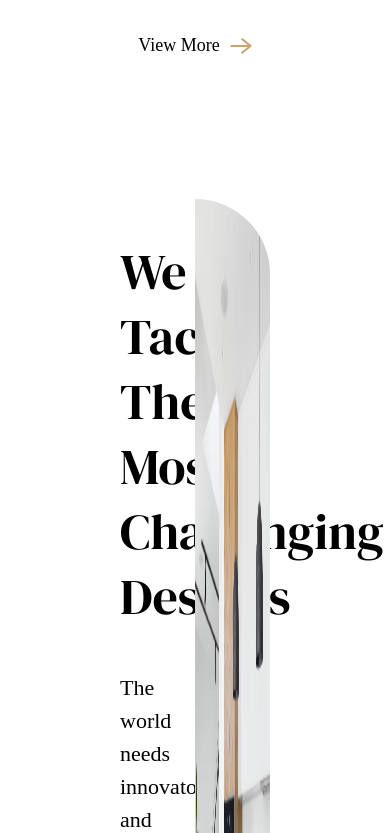
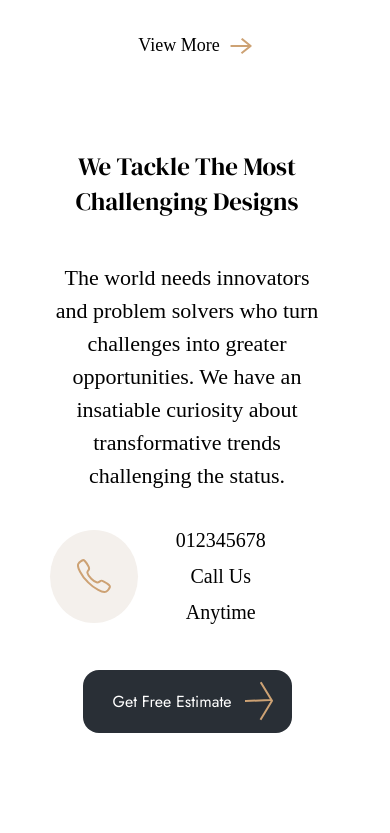
Before and after one commit to b-s-x/interior-landing, a React (Vite) app: page / in a window 390 px wide. Shown: the part 1731-2564 px from the top of the page. Built offline with nearby package versions, Linux system fonts and the light colour scheme; a web font is replaced by a local one.

Commit message:
src/pages/Home/components/ScreenInfo: add adaptive

```diff
--- a/src/pages/Home/components/ScreenInfo/ScreenInfo.module.scss
+++ b/src/pages/Home/components/ScreenInfo/ScreenInfo.module.scss
@@ -12,6 +12,9 @@
   }
 
   &_img {
+    min-width: 600px;
+    max-width: 900px;
+    height: 800px;
     width: 50%;
 
     & img {
@@ -33,18 +36,76 @@
     font-family: 'JostLight';
     font-size: 22px;
     line-height: 33px;
-    width: 82%;
+    padding-right: 40px;
+    max-width: 900px;
   }
 
-  &_call {
+  &_operations {
+    display: flex;
+    flex-direction: column;
+    justify-content: space-between;
+    height: 200px;
     margin-top: 30px;
-  }
-
-  &_btn {
-    margin-top: 40px;
   }
 }
 
 .img {
   border-radius: 0 326px 0 123px;
 }
+
+@media (max-width: 1440px) {
+  .container {
+    flex-direction: column;
+    height: 100%;
+    align-items: center;
+
+    &_content {
+      width: 100%;
+      text-align: center;
+    }
+
+    &_img {
+      display: none;
+    }
+  }
+
+  .content {
+    &_text {
+      padding: 0;
+      max-width: none;
+    }
+
+    &_call {
+      margin-right: 40px;
+    }
+
+    &_operations {
+      flex-direction: row;
+      align-items: center;
+      height: auto;
+      justify-content: space-evenly;
+      flex-wrap: wrap;
+    }
+  }
+}
+
+@media (max-width: 747px) {
+  .container {
+    margin: 10px 50px;
+  }
+
+  .content {
+    &_title {
+      font-size: 25px;
+      line-height: 35px;
+    }
+
+    &_text {
+      font-size: 22px;
+    }
+
+    &_call {
+      margin-bottom: 40px;
+    }
+  }
+}
--- a/src/pages/Home/components/ScreenInfo/index.tsx
+++ b/src/pages/Home/components/ScreenInfo/index.tsx
@@ -16,13 +16,16 @@ export const ScreenInfo = () => {
         <div className={styles.content_text}>
           {TEXT}
         </div>
-        <div className={styles.content_call}>
-          <PhoneCard />
-        </div>
-        <div className={styles.content_btn}>
-          <Button>
-            Get Free Estimate
-          </Button>
+        <div className={styles.content_operations}>
+          <PhoneCard
+            className={styles.content_call}
+          />
+
+          <div className={styles.content_btn}>
+            <Button>
+              Get Free Estimate
+            </Button>
+          </div>
         </div>
       </div>
       <div className={styles.container_img}>
```
